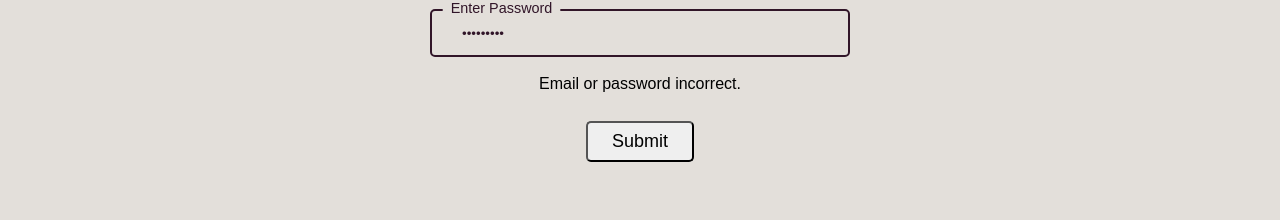
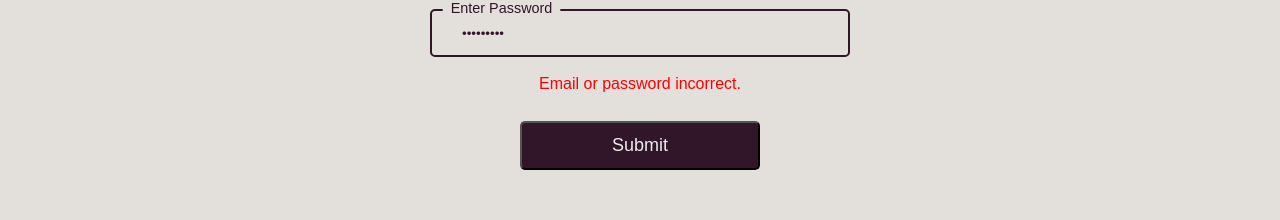
Before and after one commit to charugulla-sai/daruwala, a React (Vite) app: page /signin in a window 1280 px wide. Both pictures are taken after typing "name@example.com", "Sample123" into the empty fields and a click on the button "Submit". Shown: the part 258-478 px from the top of the page. Built offline with nearby package versions, Linux system fonts and the light colour scheme; no server answers.

Commit message:
styling signin component and add loader till user signin

```diff
--- a/src/Components/Signin/Signin.jsx
+++ b/src/Components/Signin/Signin.jsx
@@ -5,8 +5,15 @@
 import { useUserContextValues } from '../../Context/UserContext';
 
 function Signin() {
-  const { error, setSubmit, email, setEmail, password, setPassword } =
-    useUserContextValues();
+  const {
+    error,
+    setSubmit,
+    email,
+    setEmail,
+    password,
+    setPassword,
+    verifyingUser,
+  } = useUserContextValues();
 
   const handleSubmit = (e) => {
     e.preventDefault();
@@ -51,8 +58,10 @@
             />
             <label htmlFor="password">Enter Password</label>
           </div>
-          {error && <p>Email or password incorrect.</p>}
-          <button type="submit">Submit</button>
+          {error && <p style={{color:'red'}}>Email or password incorrect.</p>}
+          <button type="submit" disabled={verifyingUser?true:false}>
+            {verifyingUser? <span className={styles.loader}></span>: 'Submit'}
+          </button>
         </form>
       </div>
     </div>
--- a/src/Components/Signin/Signin.module.css
+++ b/src/Components/Signin/Signin.module.css
@@ -75,8 +75,12 @@
 
 button {
   /* max-width: fit-content; */
+  background-color: #311528;
+  color: #ededed;
+  width: 24rem;
+  /* max-height: 3.2rem; */
   font-size: 1.8rem;
-  padding: 0.8rem 2.4rem;
+  padding: 1.2rem 2.4rem;
   margin-top: 1rem;
   border-radius: 5px;
   cursor: pointer;
@@ -85,3 +89,33 @@
   justify-content: center;
   align-items: center;
 }
+
+.loader {
+  width: 12px;
+  height: 12px;
+  border-radius: 50%;
+  display: block;
+  margin:0 auto;
+  position: relative;
+  color: #FFF;
+  box-sizing: border-box;
+  animation: animloader 1s linear infinite;
+}
+
+@keyframes animloader {
+  0% {
+    box-shadow: 14px 0 0 -2px,  38px 0 0 -2px,  -14px 0 0 -2px,  -38px 0 0 -2px;
+  }
+  25% {
+    box-shadow: 14px 0 0 -2px,  38px 0 0 -2px,  -14px 0 0 -2px,  -38px 0 0 2px;
+  }
+  50% {
+    box-shadow: 14px 0 0 -2px,  38px 0 0 -2px,  -14px 0 0 2px,  -38px 0 0 -2px;
+  }
+  75% {
+    box-shadow: 14px 0 0 2px,  38px 0 0 -2px,  -14px 0 0 -2px,  -38px 0 0 -2px;
+  }
+  100% {
+    box-shadow: 14px 0 0 -2px,  38px 0 0 2px,  -14px 0 0 -2px,  -38px 0 0 -2px;
+  }
+}
--- a/src/Context/UserContext.jsx
+++ b/src/Context/UserContext.jsx
@@ -23,6 +23,7 @@
   const [submit, setSubmit] = useState(false);
   const [email, setEmail] = useState('');
   const [password, setPassword] = useState('');
+  const [verifyingUser, setVerifyingUser] = useState(false);
 
   const navigate = useNavigate();
   const location = useLocation();
@@ -30,6 +31,7 @@
   useEffect(() => {
     const signin = async () => {
       try {
+        setVerifyingUser(true);
         setError(false);
         const response = await axios.post(
           `${import.meta.env.VITE_BACKEND_SERVER}/user/signin`,
@@ -47,6 +49,8 @@
       } catch (err) {
         setError(true);
         console.log(error, err.message);
+      } finally {
+        setVerifyingUser(false);
       }
     };
 
@@ -75,7 +79,7 @@
       window.addEventListener('popstate', handlePopState);
     }
 
-    return ()=>window.removeEventListener('popstate', handlePopState)
+    return () => window.removeEventListener('popstate', handlePopState);
   }, [location, handlePopState]);
 
   const verify = () => {
@@ -100,6 +104,7 @@
     <userContext.Provider
       value={{
         userLoggedIn,
+        verifyingUser,
         setUserLoggedIn,
         error,
         submit,
```
